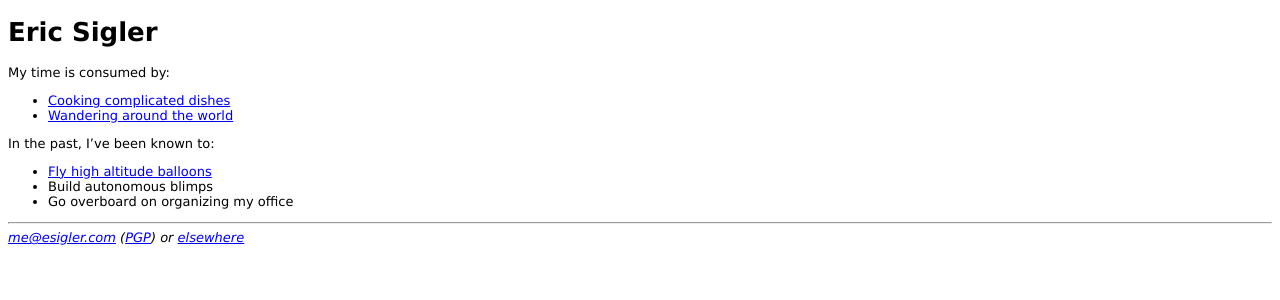
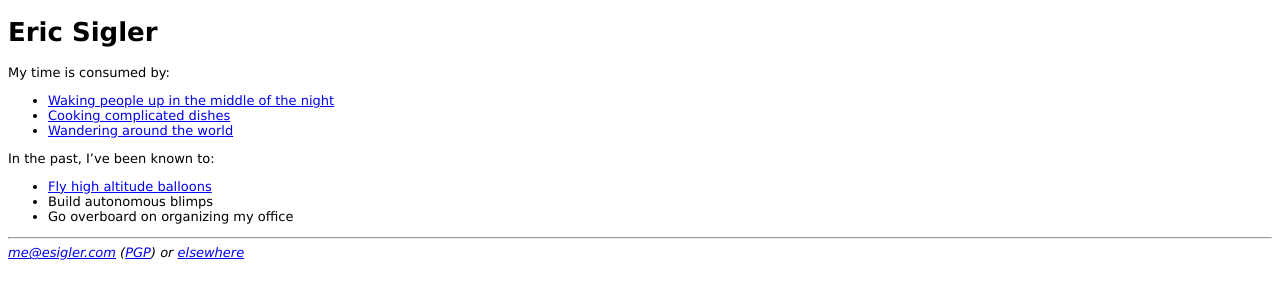
Before and after one commit to esigler/esigler.com, a Jekyll site: the page built from index.markdown, in a window 1280 px wide. Shown: the top 300 px of the page. Built offline with Jekyll 4.4.1, drawn with Linux system fonts in a browser that asks for light colours.

Commit message:
Update what I do

```diff
--- a/index.markdown
+++ b/index.markdown
@@ -6,6 +6,7 @@ category: none
 ---
 My time is consumed by:
 
+* [Waking people up in the middle of the night][1]
 * [Cooking complicated dishes][2]
 * [Wandering around the world][3]
 
```
Also changed, not shown: other parts of index.markdown (+1 -0 lines).
